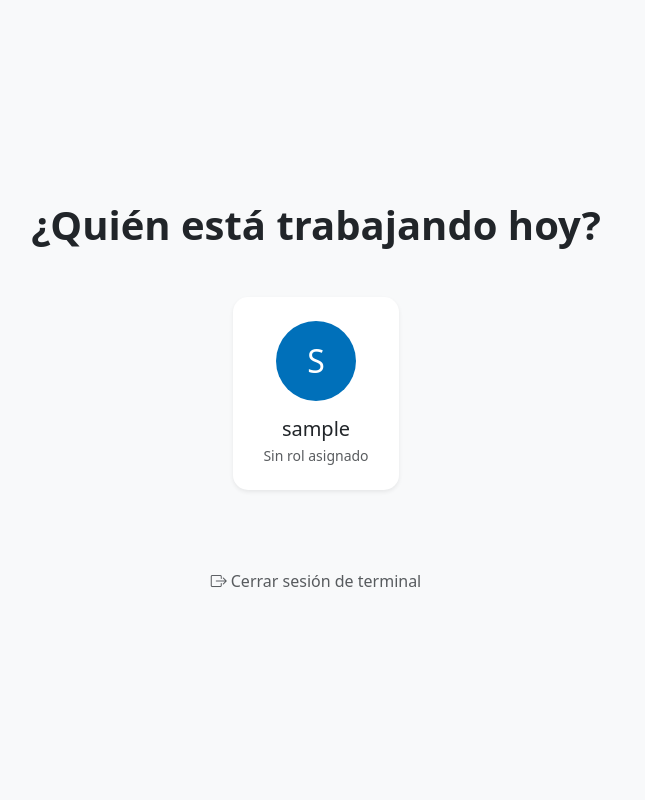
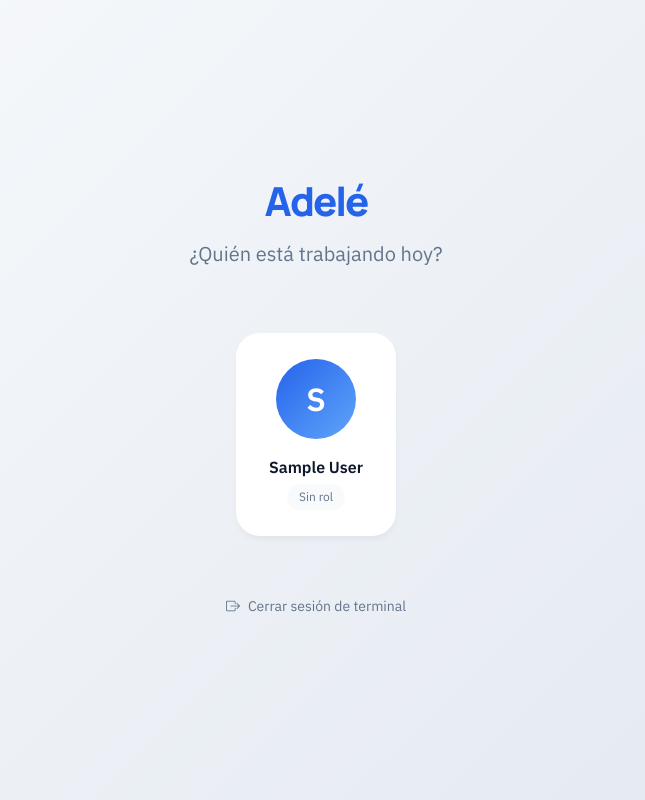
Before and after one commit to Adelasantos12/POS_AB, a Django app: page /perfiles/ in a window 1280 px wide. Shown: the whole page, without its empty margins (324-969 px from the left). Run offline with Django 5.2, Linux system fonts and the light colour scheme; the visitor is signed in with stand-in values (Sample User, id 1); data comes from the database, SQL or seed files in the repository; parts of the project's set-up code (start-up, migrations or seed data) failed here and were passed over.

Commit message:
auto-commit for 8c60e4c5-5b2f-4fd0-85e6-318bea930a4c

```diff
--- a/boutique/templates/boutique/seleccionar_perfil.html
+++ b/boutique/templates/boutique/seleccionar_perfil.html
@@ -4,42 +4,206 @@
     <meta charset="UTF-8">
     <meta name="viewport" content="width=device-width, initial-scale=1.0">
     <title>Seleccionar Perfil - Adelé</title>
+    <link rel="preconnect" href="https://fonts.googleapis.com">
+    <link rel="preconnect" href="https://fonts.gstatic.com" crossorigin>
+    <link href="https://fonts.googleapis.com/css2?family=IBM+Plex+Sans:wght@400;500;600&family=Manrope:wght@600;800&display=swap" rel="stylesheet">
     <link href="https://cdn.jsdelivr.net/npm/bootstrap@5.3.0/dist/css/bootstrap.min.css" rel="stylesheet">
     <link rel="stylesheet" href="https://cdn.jsdelivr.net/npm/bootstrap-icons@1.11.1/font/bootstrap-icons.css">
     <style>
-        body { background-color: #f8f9fa; display: flex; align-items: center; justify-content: center; min-height: 100vh; margin: 0; padding: 20px; }
-        .profile-card { cursor: pointer; transition: transform 0.2s, box-shadow 0.2s; border: none; border-radius: 15px; background: white; }
-        .profile-card:hover { transform: translateY(-5px); box-shadow: 0 10px 20px rgba(0,0,0,0.1); }
-        .avatar { width: 80px; height: 80px; background-color: #0070ba; color: white; display: flex; align-items: center; justify-content: center; font-size: 2rem; border-radius: 50%; margin: 0 auto 1rem; }
+        :root {
+            --primary: #2563EB;
+            --bg-page: #F8FAFC;
+            --bg-surface: #FFFFFF;
+            --text-primary: #0F172A;
+            --text-secondary: #64748B;
+            --border-default: #E2E8F0;
+        }
+
+        * {
+            font-family: 'IBM Plex Sans', -apple-system, BlinkMacSystemFont, sans-serif;
+        }
+
+        h1, h2, h3, .heading {
+            font-family: 'Manrope', sans-serif;
+            font-weight: 800;
+            letter-spacing: -0.025em;
+        }
+
+        body {
+            background: linear-gradient(135deg, #F8FAFC 0%, #E2E8F0 100%);
+            min-height: 100vh;
+            display: flex;
+            flex-direction: column;
+            align-items: center;
+            justify-content: center;
+            padding: 2rem;
+        }
+
+        .header-section {
+            text-align: center;
+            margin-bottom: 3rem;
+        }
+
+        .logo {
+            font-family: 'Manrope', sans-serif;
+            font-weight: 800;
+            font-size: 2.5rem;
+            color: var(--primary);
+            letter-spacing: -0.05em;
+            margin-bottom: 0.5rem;
+        }
+
+        .subtitle {
+            font-size: 1.25rem;
+            color: var(--text-secondary);
+        }
+
+        .profiles-grid {
+            display: flex;
+            flex-wrap: wrap;
+            justify-content: center;
+            gap: 1.5rem;
+            max-width: 900px;
+        }
+
+        .profile-card {
+            width: 160px;
+            background: var(--bg-surface);
+            border: 2px solid transparent;
+            border-radius: 24px;
+            padding: 1.5rem 1rem;
+            text-align: center;
+            cursor: pointer;
+            transition: all 0.3s ease;
+            text-decoration: none;
+            color: var(--text-primary);
+            box-shadow: 0 4px 6px -1px rgb(0 0 0 / 0.05);
+        }
+
+        .profile-card:hover {
+            transform: translateY(-8px);
+            border-color: var(--primary);
+            box-shadow: 0 20px 25px -5px rgb(0 0 0 / 0.1);
+            color: var(--text-primary);
+        }
+
+        .profile-avatar {
+            width: 80px;
+            height: 80px;
+            margin: 0 auto 1rem;
+            border-radius: 50%;
+            display: flex;
+            align-items: center;
+            justify-content: center;
+            font-size: 2rem;
+            font-weight: 700;
+            color: white;
+            position: relative;
+        }
+
+        /* Colores diferentes para avatares */
+        .avatar-blue { background: linear-gradient(135deg, #2563EB, #60A5FA); }
+        .avatar-green { background: linear-gradient(135deg, #10B981, #34D399); }
+        .avatar-purple { background: linear-gradient(135deg, #7C3AED, #A78BFA); }
+        .avatar-orange { background: linear-gradient(135deg, #F59E0B, #FBBF24); }
+        .avatar-pink { background: linear-gradient(135deg, #EC4899, #F472B6); }
+        .avatar-teal { background: linear-gradient(135deg, #14B8A6, #2DD4BF); }
+
+        .profile-name {
+            font-weight: 600;
+            font-size: 1rem;
+            margin-bottom: 0.25rem;
+            white-space: nowrap;
+            overflow: hidden;
+            text-overflow: ellipsis;
+        }
+
+        .profile-role {
+            font-size: 0.75rem;
+            color: var(--text-secondary);
+            padding: 0.25rem 0.75rem;
+            background: var(--bg-page);
+            border-radius: 100px;
+            display: inline-block;
+        }
+
+        .footer-section {
+            margin-top: 3rem;
+            text-align: center;
+        }
+
+        .logout-btn {
+            color: var(--text-secondary);
+            text-decoration: none;
+            font-size: 0.875rem;
+            display: inline-flex;
+            align-items: center;
+            gap: 0.5rem;
+            padding: 0.75rem 1.5rem;
+            border-radius: 100px;
+            transition: all 0.2s ease;
+        }
+
+        .logout-btn:hover {
+            background: var(--bg-surface);
+            color: var(--text-primary);
+        }
+
+        @keyframes fadeInUp {
+            from {
+                opacity: 0;
+                transform: translateY(20px);
+            }
+            to {
+                opacity: 1;
+                transform: translateY(0);
+            }
+        }
+
+        .profile-card {
+            animation: fadeInUp 0.4s ease forwards;
+        }
+
+        .profile-card:nth-child(1) { animation-delay: 0.05s; }
+        .profile-card:nth-child(2) { animation-delay: 0.1s; }
+        .profile-card:nth-child(3) { animation-delay: 0.15s; }
+        .profile-card:nth-child(4) { animation-delay: 0.2s; }
+        .profile-card:nth-child(5) { animation-delay: 0.25s; }
+        .profile-card:nth-child(6) { animation-delay: 0.3s; }
     </style>
 </head>
 <body>
-    <div class="container text-center">
-        <h1 class="mb-5 fw-bold">¿Quién está trabajando hoy?</h1>
-        <div class="row justify-content-center">
-            {% for u in usuarios %}
-            <div class="col-6 col-sm-4 col-md-3 col-lg-2 mb-4">
-                <a href="{% url 'autenticar_perfil' %}?user_id={{ u.id }}" class="text-decoration-none text-dark">
-                    <div class="card p-4 profile-card shadow-sm h-100">
-                        <div class="avatar">{{ u.username|make_list|first|upper }}</div>
-                        <h5 class="mb-1 text-truncate">{{ u.username }}</h5>
-                        <small class="text-muted d-block">
-                            {% for g in u.groups.all %}
-                                {{ g.name }}{% if not forloop.last %}, {% endif %}
-                            {% empty %}
-                                Sin rol asignado
-                            {% endfor %}
-                        </small>
-                    </div>
-                </a>
+    <div class="header-section" data-testid="profile-selection-header">
+        <div class="logo">Adelé</div>
+        <p class="subtitle">¿Quién está trabajando hoy?</p>
+    </div>
+
+    <div class="profiles-grid" data-testid="profiles-grid">
+        {% for u in usuarios %}
+        <a href="{% url 'autenticar_perfil' %}?user_id={{ u.id }}"
+           class="profile-card"
+           data-testid="profile-card-{{ u.username }}">
+            <div class="profile-avatar avatar-{% cycle 'blue' 'green' 'purple' 'orange' 'pink' 'teal' %}">
+                {{ u.username|make_list|first|upper }}
             </div>
-            {% endfor %}
+            <div class="profile-name">{{ u.get_full_name|default:u.username }}</div>
+            <span class="profile-role">
+                {% for g in u.groups.all %}{{ g.name }}{% if not forloop.last %}, {% endif %}{% empty %}Sin rol{% endfor %}
+            </span>
+        </a>
+        {% empty %}
+        <div class="text-center text-muted py-5">
+            <i class="bi bi-people fs-1 d-block mb-3"></i>
+            <p>No hay usuarios registrados</p>
         </div>
-        <div class="mt-5">
-            <a href="{% url 'logout' %}" class="btn btn-link text-muted text-decoration-none">
-                <i class="bi bi-box-arrow-right me-1"></i>Cerrar sesión de terminal
-            </a>
-        </div>
+        {% endfor %}
+    </div>
+
+    <div class="footer-section">
+        <a href="{% url 'logout' %}" class="logout-btn" data-testid="logout-terminal-btn">
+            <i class="bi bi-box-arrow-right"></i>
+            Cerrar sesión de terminal
+        </a>
     </div>
 </body>
 </html>
```
